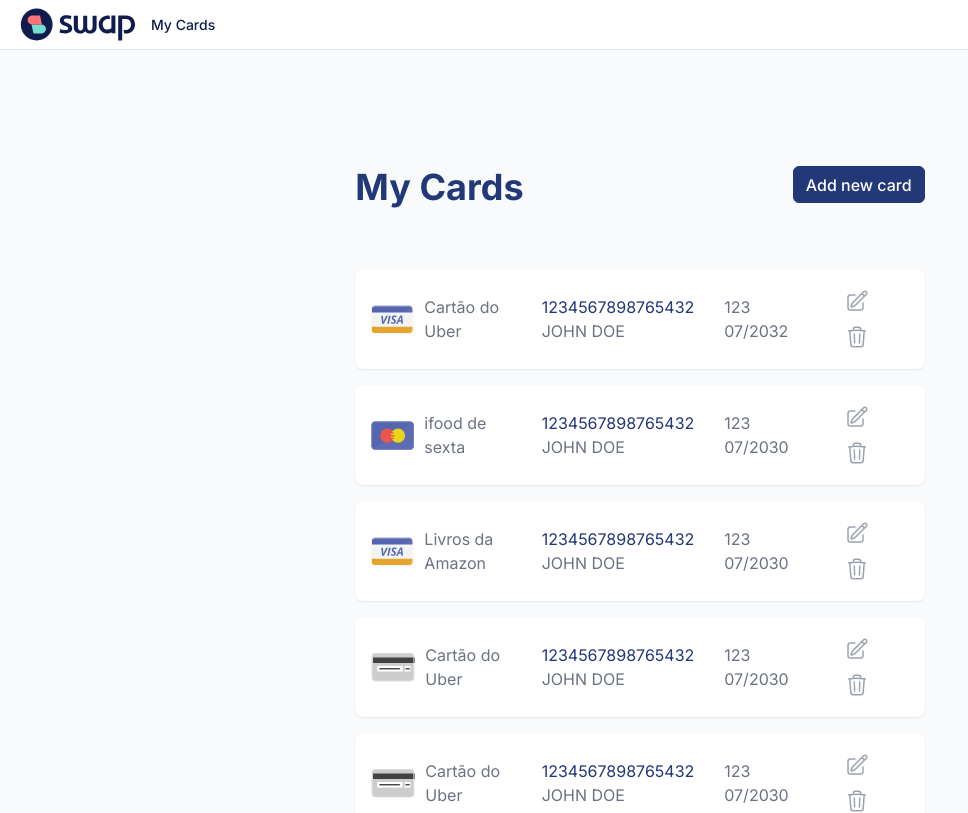
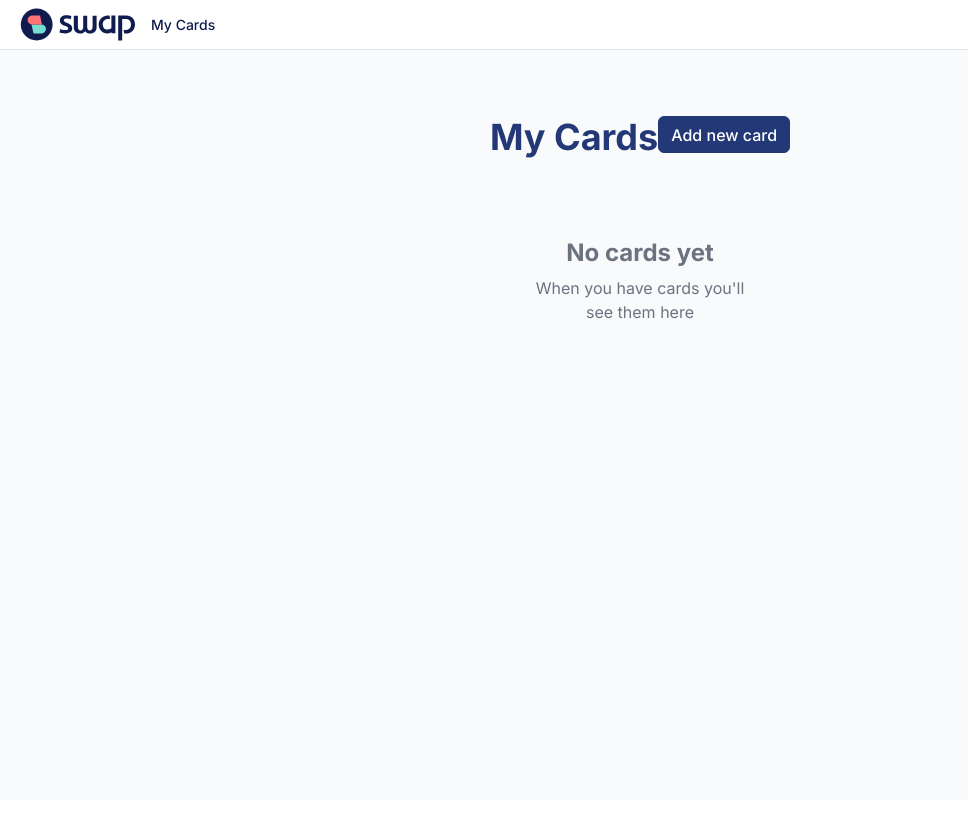
Before and after one commit to felahgs/cartoes-swap, a React (Create React App) app: page / in a window 1280 px wide. Shown: the top 813 px of the page, without its empty margins (0-968 px from the left). Built offline with nearby package versions, Linux system fonts and the light colour scheme.

Commit message:
list cards from local storage

```diff
--- a/src/components/Icon/Icon.tsx
+++ b/src/components/Icon/Icon.tsx
@@ -1,32 +1,32 @@
-import trashIcon from "assets/icons/trash.svg";
-import editIcon from "assets/icons/edit.svg";
 import amex from "assets/icons/card-amex.svg";
 import cardBack from "assets/icons/card-back.svg";
-import dinersClub from "assets/icons/card-diners-club.svg";
+import diners from "assets/icons/card-diners-club.svg";
 import discover from "assets/icons/card-discover.svg";
 import jcb from "assets/icons/card-jcb.svg";
+import mastercard from "assets/icons/card-master.svg";
 import visa from "assets/icons/card-visa.svg";
-import masterCard from "assets/icons/card-master.svg";
+import editIcon from "assets/icons/edit.svg";
+import trashIcon from "assets/icons/trash.svg";
 
+import * as S from "./styles";
 import * as T from "./types";
-import * as S from "./styles";
 
 const iconList = {
   edit: editIcon,
   delete: trashIcon,
   amex: amex,
   none: cardBack,
-  dinersClub: dinersClub,
+  diners: diners,
   discover: discover,
   visa: visa,
-  masterCard: masterCard,
+  mastercard: mastercard,
   jcb: jcb,
 };
 
-function Icon({name, onClick}: T.IconProps) {
+function Icon({ name, onClick }: T.IconProps) {
   return (
     <S.ClicklabeIcon clickable={!!onClick} title={name} onClick={onClick}>
-      <img src={iconList[name]} alt={name} />
+      <img src={iconList?.[ name ]} alt={name} />
     </S.ClicklabeIcon>
   );
 }
--- a/src/components/Icon/types.ts
+++ b/src/components/Icon/types.ts
@@ -1,5 +1,5 @@
-export type IconNames = "delete" | "edit" | "visa" | "masterCard" | "jcb"
-| "discover" | "dinersClub" | "none" | "amex"
+export type IconNames = "delete" | "edit" | "visa" | "mastercard" | "jcb"
+| "discover" | "diners" | "none" | "amex"
 
 export interface IconProps {
   name: IconNames
--- a/src/components/InfoCard/InfoCard.tsx
+++ b/src/components/InfoCard/InfoCard.tsx
@@ -3,23 +3,23 @@ import { Icon } from "components/Icon";
 import * as S from "./styles";
 import * as T from "./types";
 
-function InfoCard({title, type, number, client, code, expDate}: T.InfoCardProps) {
+function InfoCard({ cardAlias, scheme, cardNumber, cardHolder, cvc, expDate }: T.InfoCardProps) {
   return (
     <S.InfoCardContainer>
       <S.InfoContainer>
         <S.TypeContainer>
-          <Icon name={type} />
-          <div>{title}</div>
+          <Icon name={scheme} />
+          <div>{cardAlias}</div>
         </S.TypeContainer>
 
         <S.PersonalDataContainer>
           <S.UserContainer>
-            <S.CardNumber>{number}</S.CardNumber>
-            <div>{client}</div>
+            <S.CardNumber>{cardNumber}</S.CardNumber>
+            <div>{cardHolder}</div>
           </S.UserContainer>
 
           <S.CodeContainer>
-            <div>{code}</div>
+            <div>{cvc}</div>
             <div>{expDate}</div>
           </S.CodeContainer>
         </S.PersonalDataContainer>
--- a/src/components/Modals/FormModal/FormModal.tsx
+++ b/src/components/Modals/FormModal/FormModal.tsx
@@ -7,6 +7,8 @@ import Col from "react-bootstrap/Col";
 import InputGroup from "react-bootstrap/InputGroup";
 import Row from "react-bootstrap/Row";
 
+import { publicStorages } from "constants/storage";
+import { CardModel } from "models/card.model";
 import { v4 as uuidv4 } from "uuid";
 
 import { api } from "services/binlist";
@@ -25,13 +27,14 @@ import {
   removeWhiteSpaces
 } from "utils/strings";
 
-
 import * as S from "./styles";
 import * as T from "./types";
+
 
 function FormModal({ show, onClose } :T.FormModalProps) {
 
   const defaultValues = {
+    id: "",
     cardAlias: "",
     cardHolder: "",
     cardNumber: "",
@@ -40,7 +43,8 @@ function FormModal({ show, onClose } :T.FormModalProps) {
     scheme: "none",
   };
 
-  const [ cardsStorage, setCardsStorage ] = useLocalStorage<any>("cards", []);
+  const { CARDS } = publicStorages;
+  const [ cardsStorage, setCardsStorage ] = useLocalStorage<CardModel[]>(CARDS, []);
   const [ isTypingCardNumber, setIsTypingCardNumber ] = useState(false);
   const [ formValues, setformValues ] = useState(defaultValues);
   const [ validated, setValidated ] = useState(false);
@@ -65,7 +69,6 @@ function FormModal({ show, onClose } :T.FormModalProps) {
     () => {
       const { cardNumber }  = formValues;
 
-      console.log("regex test", !!cardNumber.match(cardNumberRgx));
       if (cardNumber.match(cardNumberRgx)) {
         fetchSchema();
       }
@@ -74,26 +77,25 @@ function FormModal({ show, onClose } :T.FormModalProps) {
     1500,
     [ formValues.cardNumber ]
   );
+
   const isLoading = cardSchema.loading || isTypingCardNumber;
 
   function saveCard() {
-    const newCard = { id: uuidv4(), ...formValues };
-    setCardsStorage([ ...cardsStorage, newCard ]);
+    const newCard = { ...formValues, id: uuidv4() };
+
+    return cardsStorage ? setCardsStorage([ ...cardsStorage, newCard ])
+      : setCardsStorage([ newCard ]);
   }
 
-  async function handleSubmit (event: React.FormEvent<HTMLFormElement>)  {
+  function handleSubmit (event: React.FormEvent<HTMLFormElement>)  {
     const form = event.currentTarget;
     if (form.checkValidity() === false) {
       event.preventDefault();
       event.stopPropagation();
     }
     else saveCard();
-
-    // fetchSchema();
     setValidated(true);
   }
-
-  console.log("card info", cardSchema);
 
   function handleOnChange (event: React.ChangeEvent<HTMLInputElement>) {
     const { name, value } = event.target;
@@ -215,19 +217,10 @@ function FormModal({ show, onClose } :T.FormModalProps) {
                 {"Should have ate least 3 characters"}
               </S.Form.Control.Feedback>
             </S.FormGroup>
+
           </Row>
-
           <S.FormLegend>*This field is mandatory</S.FormLegend>
-
-          {/* <Button type="submit">Submit form</Button> */}
         </S.Form>
-
-        {formValues.cardHolder} <br></br>
-        {formValues.cardAlias} <br></br>
-        {formValues.cardNumber} <br></br>
-        {formValues.expDate} <br></br>
-        {formValues.cvc} <br></br>
-        {formValues.scheme} <br></br>
       </S.ModalBody>
 
       <S.ModalFooter>
--- /dev/null
+++ b/src/constants/storage.ts
@@ -0,0 +1,3 @@
+export const publicStorages = {
+  CARDS: "cards",
+};
--- a/src/pages/Home/Home.tsx
+++ b/src/pages/Home/Home.tsx
@@ -1,27 +1,26 @@
 import { useState } from "react";
+import { useLocalStorage } from "react-use";
+
 import Button from "react-bootstrap/Button";
 
+import { publicStorages } from "constants/storage";
+import { CardModel } from "models/card.model";
+
+import { IconNames } from "components/Icon";
+import { InfoCard } from "components/InfoCard";
 import { FormModal } from "components/Modals";
-import { InfoCard } from "components/InfoCard";
-import { IconNames } from "components/Icon";
 
+export { publicStorages } from "constants/storage";
 
 import * as S from "./styles";
 
-const cards = [
-  {id: 1, type: "visa", title: "Cartão do Uber", number: "1234567898765432", client: "JOHN DOE", code: "123", expDate: "07/2032"},
-  {id: 2, type: "masterCard", title: "ifood de sexta", number: "1234567898765432", client: "JOHN DOE", code: "123", expDate: "07/2030"},
-  {id: 3, type: "visa", title: "Livros da Amazon", number: "1234567898765432", client: "JOHN DOE", code: "123", expDate: "07/2030"},
-  {id: 4, type: "none", title: "Cartão do Uber", number: "1234567898765432", client: "JOHN DOE", code: "123", expDate: "07/2030"},
-  {id: 5, type: "none", title: "Cartão do Uber", number: "1234567898765432", client: "JOHN DOE", code: "123", expDate: "07/2030"},
-  {id: 6, type: "masterCard", title: "Caju", number: "1234567898765432", client: "JOHN DOE", code: "123", expDate: "07/2030"},
-  {id: 7, type: "jcb", title: "Livrarias", number: "1234567898765432", client: "JOHN DOE", code: "123", expDate: "07/2030"}
-];
-
+const { CARDS } = publicStorages;
 
 function Home() {
 
-  const [showModal, setShowModal] = useState<boolean>(false);
+  const [ showModal, setShowModal ] = useState<boolean>(false);
+  const [ cards ] = useLocalStorage<CardModel[]>(CARDS, []);
+
 
   const handleShowModal = () => setShowModal(true);
   const handleHideModal = () => setShowModal(false);
@@ -37,8 +36,8 @@ function Home() {
         </S.HeaderContainer>
         <S.CardsContainer>
           {
-            cards.length > 0 ?
-              cards.map(card => <InfoCard key={card.id} {...card} type={card.type as IconNames} />)
+            cards && cards.length > 0 ?
+              cards.map(card => <InfoCard key={card.id} {...card} scheme={card.scheme as IconNames} />)
               :
               <S.NoCards>
                 <h2>No cards yet</h2>
--- a/src/pages/Home/styles.ts
+++ b/src/pages/Home/styles.ts
@@ -10,7 +10,7 @@ export const PageContainer = styled.main`
   min-height: calc(100% - 50px);
   position: relative;
 
-  padding: 80px 0;
+  padding: 30px 0;
   background: #F9FAFB;
 `;
 
```
Also changed, not shown: src/components/InfoCard/types.ts (+6 -5 lines), src/models/card.model.ts (added, +9 -0 lines), .eslintrc.js.
